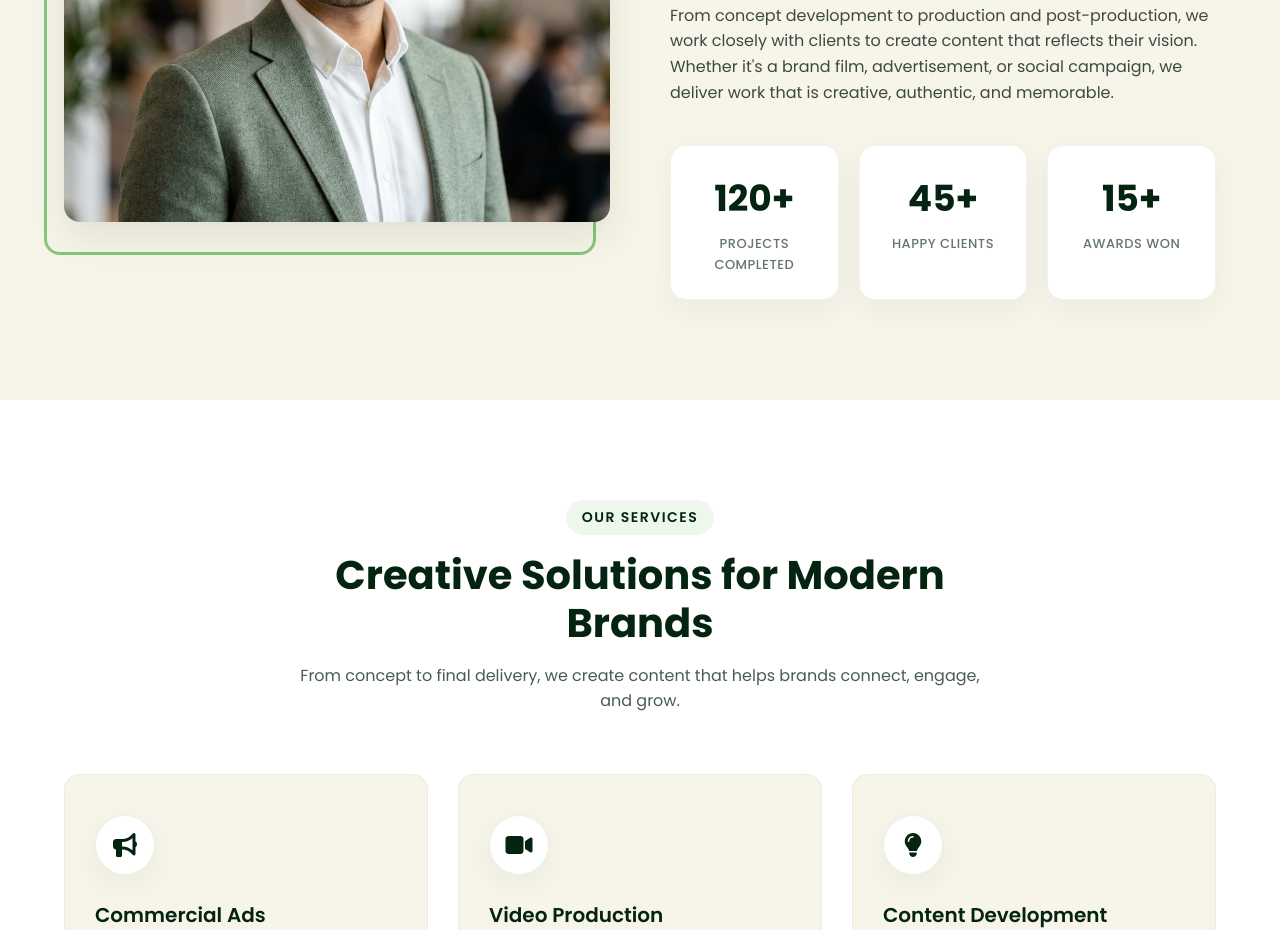
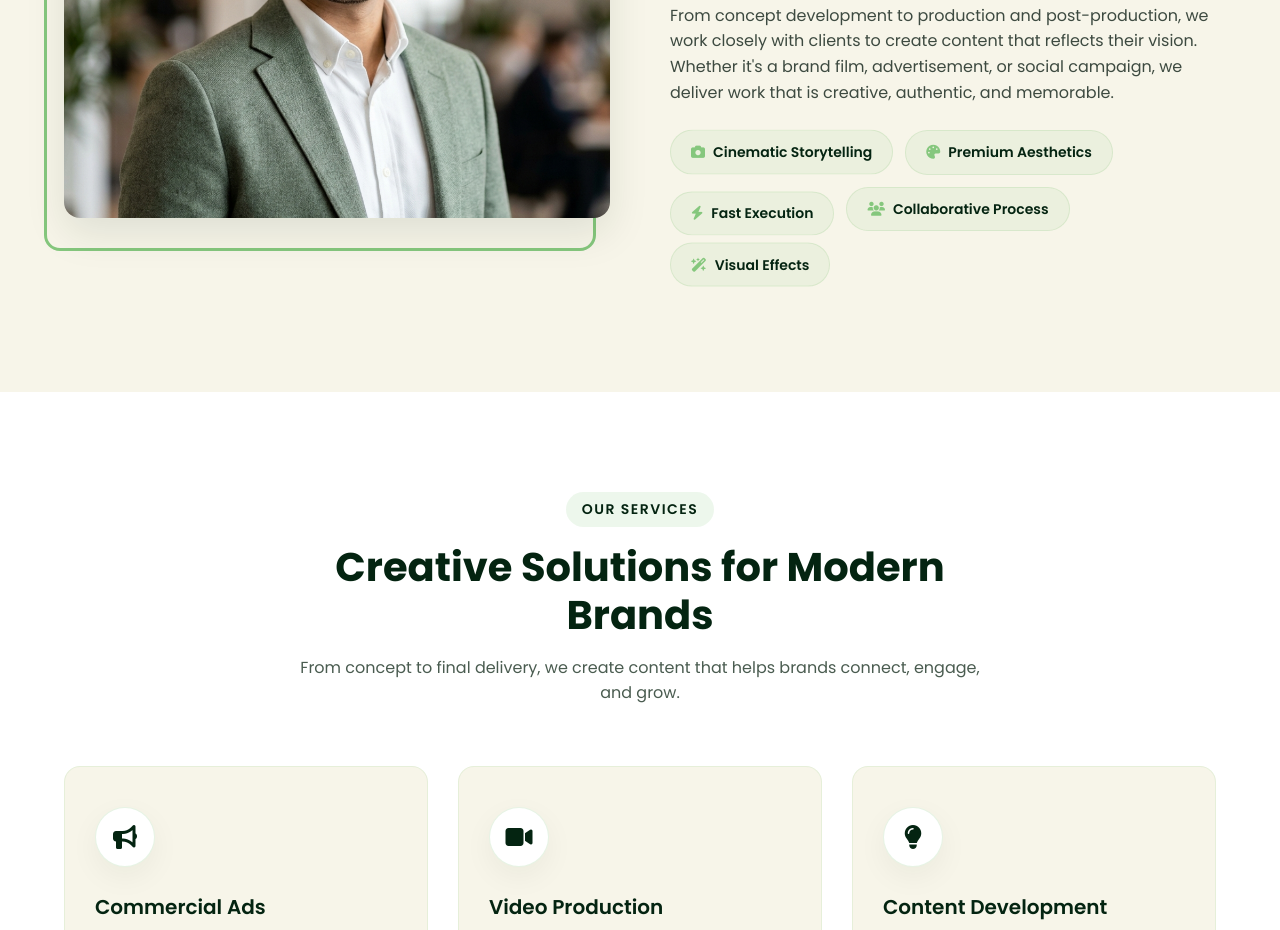
Before and after one commit to aronjoji/DUONE, a plain HTML site: page index.html in a window 1280 px wide. Shown: the part 1410-2340 px from the top of the page. Drawn offline with Linux system fonts and the light colour scheme.

Commit message:
Replace stats grid with animated capabilities tag cloud in About section

```diff
--- a/css/styles.css
+++ b/css/styles.css
@@ -486,41 +486,59 @@ header.scrolled .logo img {
   color: #3d4a40;
 }
 
-.stats-grid {
-  display: grid;
-  grid-template-columns: repeat(3, 1fr);
-  gap: 20px;
-  margin-top: 40px;
+.capabilities-container {
+  display: flex;
+  flex-wrap: wrap;
+  gap: 12px;
+  margin-top: 30px;
 }
 
-.stat-card {
-  background: var(--white);
-  padding: 24px;
-  border-radius: var(--border-radius);
-  text-align: center;
-  box-shadow: var(--shadow-subtle);
-  border: 1px solid rgba(133, 199, 125, 0.15);
+.capability-pill {
+  display: inline-flex;
+  align-items: center;
+  gap: 8px;
+  padding: 10px 20px;
+  border-radius: 50px;
+  background: rgba(133, 199, 125, 0.1);
+  border: 1px solid rgba(133, 199, 125, 0.2);
+  color: var(--dark-green);
+  font-size: 14px;
+  font-weight: 600;
   transition: var(--transition-smooth);
+  animation: floatPill 4s ease-in-out infinite;
 }
 
-.stat-card:hover {
-  transform: translateY(-5px);
-  box-shadow: var(--shadow-medium);
+.capability-pill i {
+  color: var(--primary-green);
 }
 
-.stat-number {
-  font-size: 36px;
-  font-weight: 700;
-  color: var(--dark-green);
-  margin-bottom: 6px;
+.capability-pill:nth-child(even) {
+  animation-delay: 1s;
 }
 
-.stat-label {
-  font-size: 13px;
-  font-weight: 500;
-  color: #66756b;
-  text-transform: uppercase;
-  letter-spacing: 0.5px;
+.capability-pill:nth-child(3n) {
+  animation-delay: 2s;
+}
+
+.capability-pill:hover {
+  background: var(--dark-green);
+  color: var(--bg-cream);
+  border-color: var(--dark-green);
+  transform: translateY(-5px) !important;
+  box-shadow: 0 8px 20px rgba(4, 36, 17, 0.15);
+  animation-play-state: paused;
+}
+
+@keyframes floatPill {
+  0% {
+    transform: translateY(0px);
+  }
+  50% {
+    transform: translateY(-6px);
+  }
+  100% {
+    transform: translateY(0px);
+  }
 }
 
 /* Services / Features */
@@ -1344,10 +1362,6 @@ footer {
     max-width: 140px;
     padding: 12px;
   }
-  .stats-grid {
-    grid-template-columns: 1fr;
-    gap: 15px;
-  }
   .section-header h2 {
     font-size: 28px;
   }
--- a/index.html
+++ b/index.html
@@ -79,19 +79,12 @@
           <p>Every brand has a story worth sharing. Our mission is to transform ideas into meaningful visual experiences that capture attention, build connections, and leave a lasting impression. Working alongside a network of talented professionals, we bring together the right people for every project.</p>
           <p>From concept development to production and post-production, we work closely with clients to create content that reflects their vision. Whether it's a brand film, advertisement, or social campaign, we deliver work that is creative, authentic, and memorable.</p>
 
-          <div class="stats-grid">
-            <div class="stat-card">
-              <div class="stat-number" data-target="120">0</div>
-              <div class="stat-label">Projects Completed</div>
-            </div>
-            <div class="stat-card">
-              <div class="stat-number" data-target="45">0</div>
-              <div class="stat-label">Happy Clients</div>
-            </div>
-            <div class="stat-card">
-              <div class="stat-number" data-target="15">0</div>
-              <div class="stat-label">Awards Won</div>
-            </div>
+          <div class="capabilities-container">
+            <span class="capability-pill"><i class="fa-solid fa-camera"></i> Cinematic Storytelling</span>
+            <span class="capability-pill"><i class="fa-solid fa-palette"></i> Premium Aesthetics</span>
+            <span class="capability-pill"><i class="fa-solid fa-bolt"></i> Fast Execution</span>
+            <span class="capability-pill"><i class="fa-solid fa-users"></i> Collaborative Process</span>
+            <span class="capability-pill"><i class="fa-solid fa-wand-magic-sparkles"></i> Visual Effects</span>
           </div>
         </div>
       </div>
```
